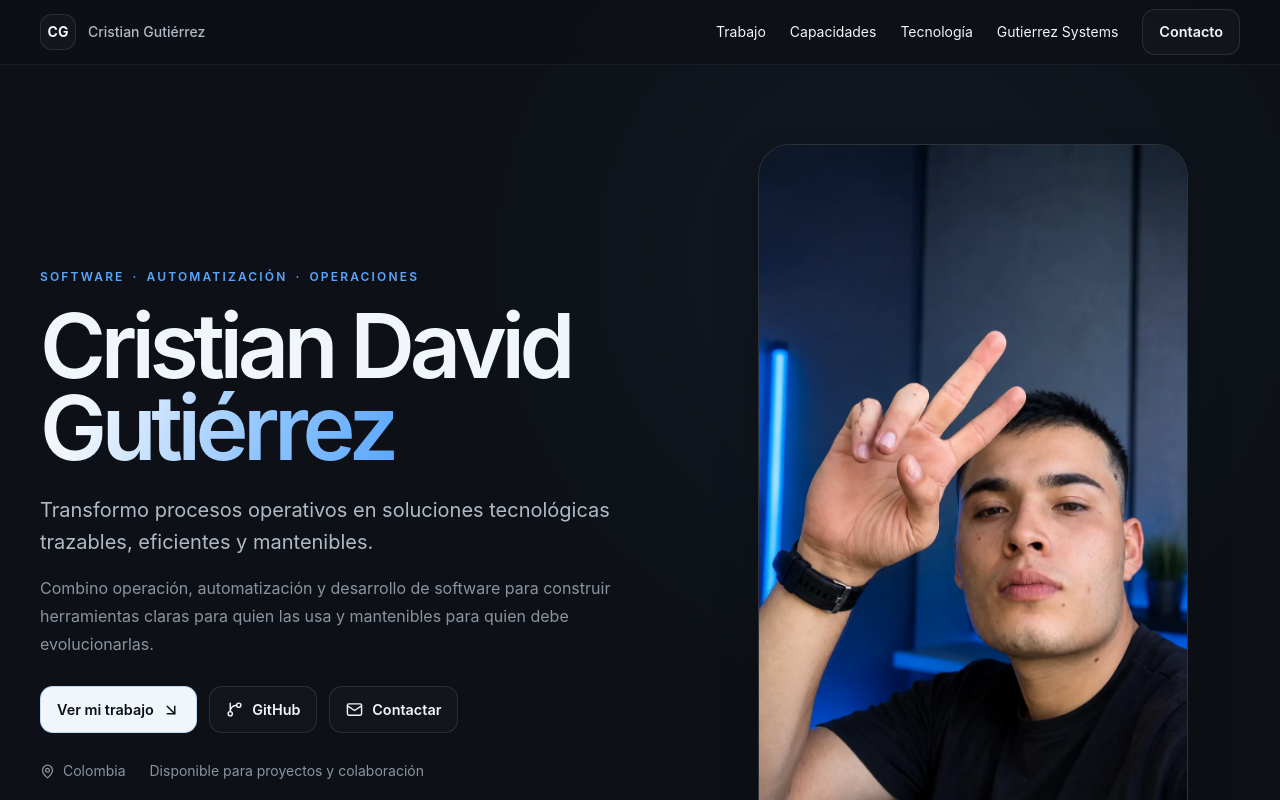
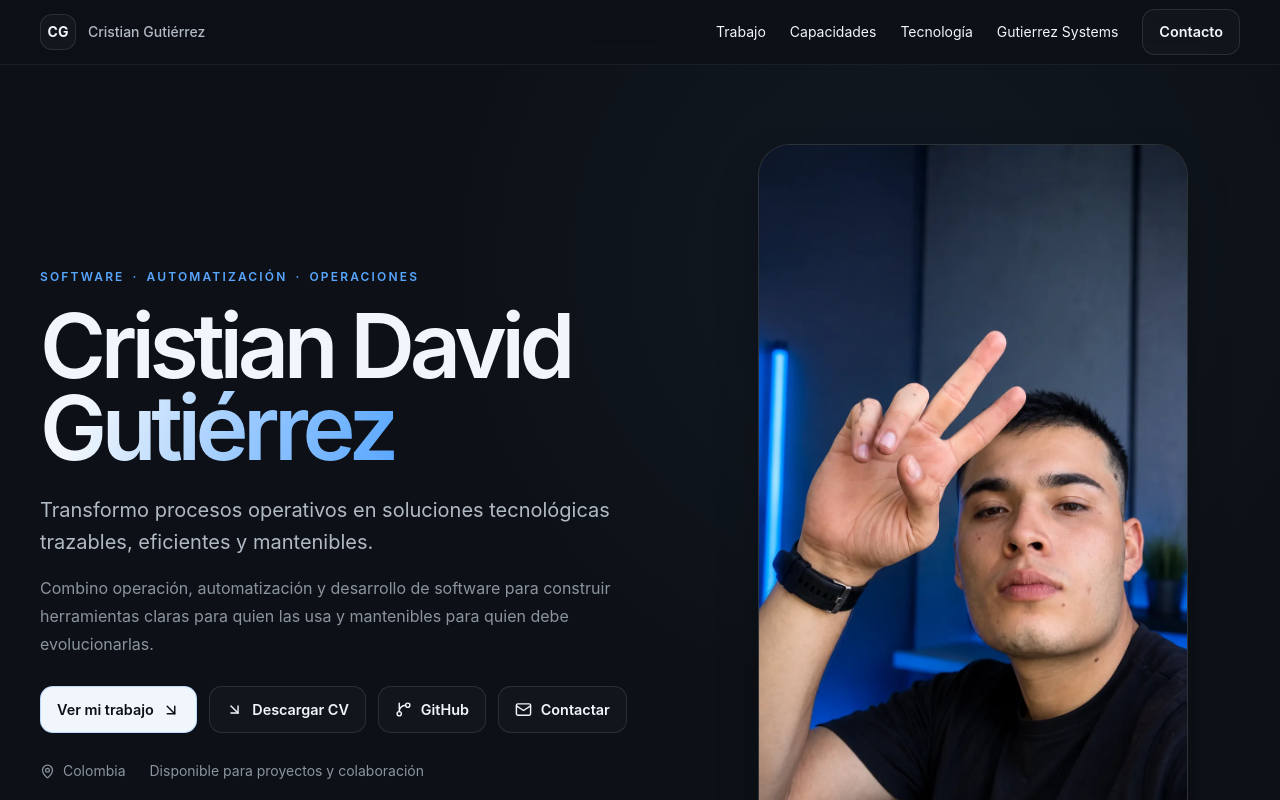
Before and after one commit to GCrist1an/Cristian-Gutierrez-web, a Next.js app: page / in a window 1280 px wide. Shown: the top 800 px of the page. Built offline with nearby package versions, Linux system fonts and the light colour scheme.

Commit message:
funcionalidad: añadir CV profesional descargable
Integra el CV profesional aprobado y añade el botón de descarga directa en la landing.

```diff
--- a/app/page.tsx
+++ b/app/page.tsx
@@ -144,6 +144,7 @@ export default function Home() {
             </p>
             <div className="mt-7 flex flex-wrap gap-3">
               <a href="#trabajo" className="boton-principal">Ver mi trabajo <ArrowDownRight size={18} /></a>
+              <a href="/cv/Cristian-David-Gutierrez-CV.pdf" download="Cristian-David-Gutierrez-CV.pdf" className="boton-secundario"><ArrowDownRight size={17} /> Descargar CV</a>
               <a href="https://github.com/GCrist1an" target="_blank" rel="noreferrer" className="boton-secundario"><GitBranch size={17} /> GitHub</a>
               <a href="mailto:cdgutierrez00@gmail.com" className="boton-secundario"><Mail size={17} /> Contactar</a>
             </div>
```
Also changed, not shown: 2 other files (tests, documents, lock files or other folders).
